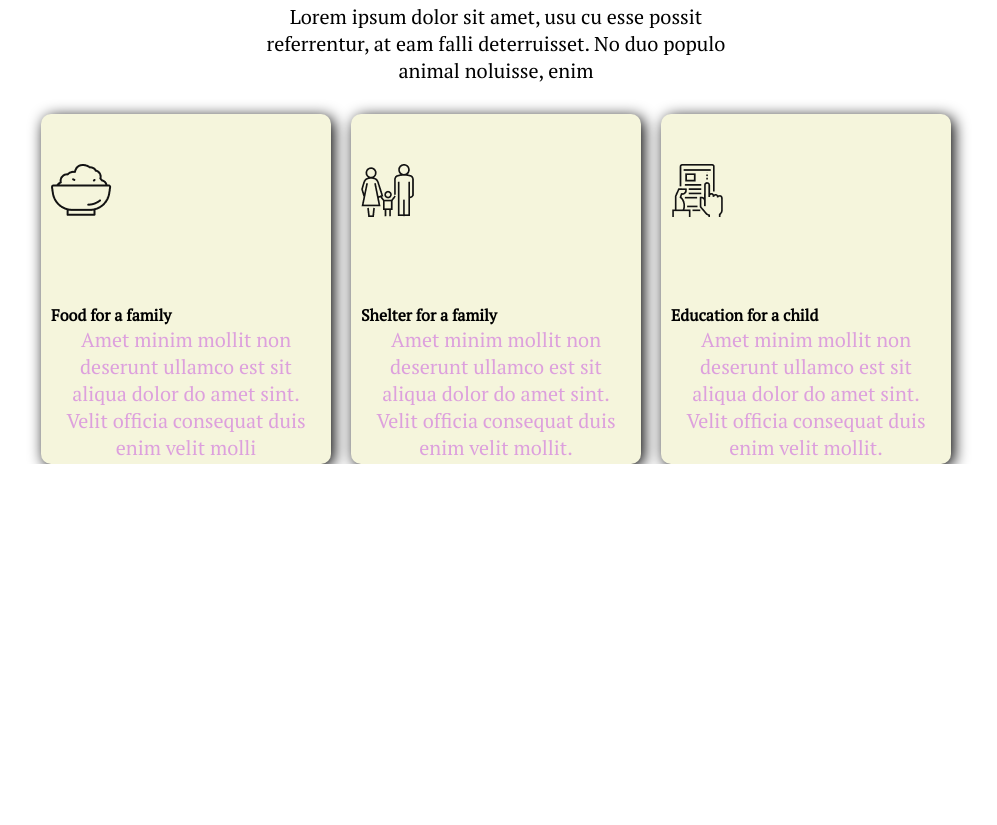
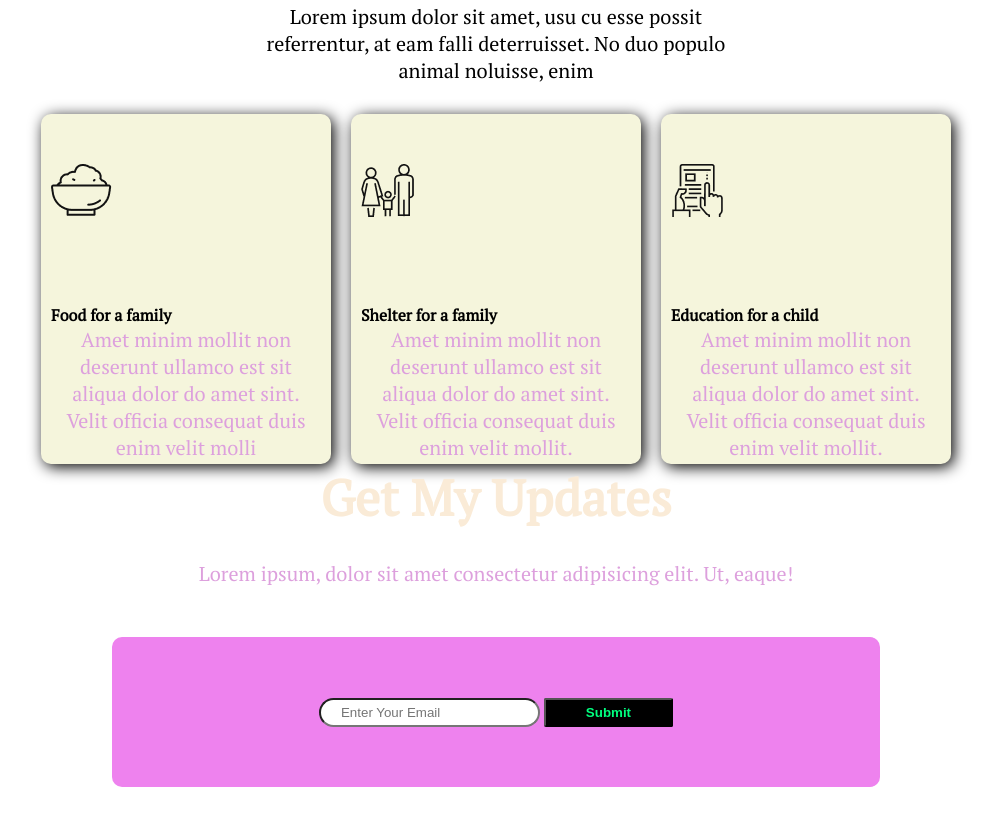
Before and after one commit to MdArefineAhamedJoy/Donation-prj-rep, a plain HTML site: page index.html in a window 1280 px wide. Shown: the part 1490-2315 px from the top of the page, without its empty margins (144-1141 px from the left). Before the commit the page ends 1954 px from the top, so only its background shows below. Drawn offline with Linux system fonts and the light colour scheme.

Commit message:
input button

```diff
--- a/index.html
+++ b/index.html
@@ -96,7 +96,24 @@
           </p>
         </div>
       </section>
+      <section class="email">
+           <div>
+               <h1>Get My Updates</h1>
+           </div>
+           <div>
+              <p>Lorem ipsum, dolor sit amet consectetur adipisicing elit.
+                 Ut, eaque!
+              </p>
+           </div>
+            <div  class="input-from boder">
+               <from >
+                  <input type="email" id="email" placeholder="Enter Your Email">
+                  <input type="submit" id="submit">
+               </from>
+            </div>
+       </section>
+</body>
+ <footer>
 
-
-</body>
+ </footer>
 </html>
--- a/style.css
+++ b/style.css
@@ -116,3 +116,21 @@ p{
   margin-bottom: 20px;
   margin-top:40px;
 }
+.boder{
+  background-color: #EE82EE;
+  height: 150px;
+  display: flex;
+  justify-content: center;
+  align-items: center;
+}
+#email{
+  padding: 5px 20px;
+  border-radius: 30px;
+}
+#submit{
+  padding: 5px 40px;
+  border-radius: 2px;
+  color:#00FF7F;
+  font-weight: 900;
+  background-color:black;
+}
```
